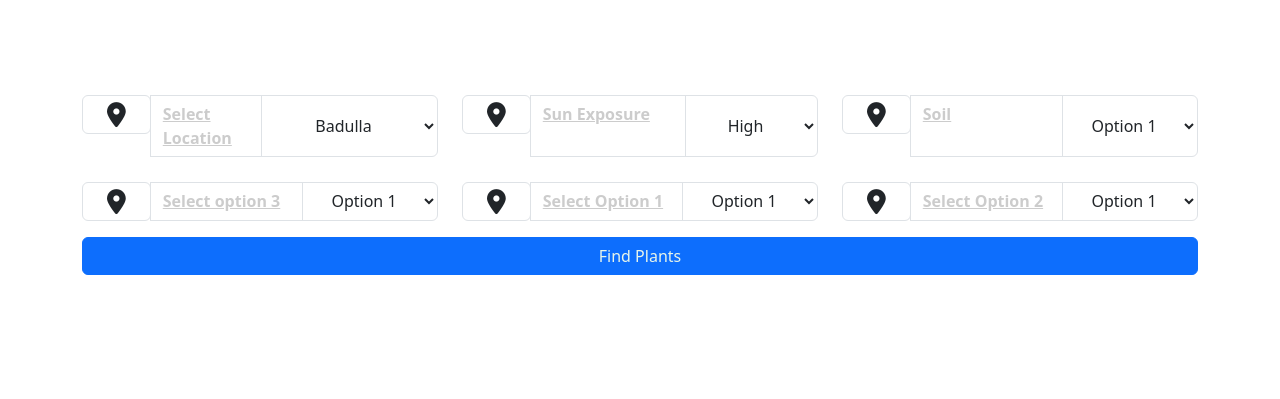
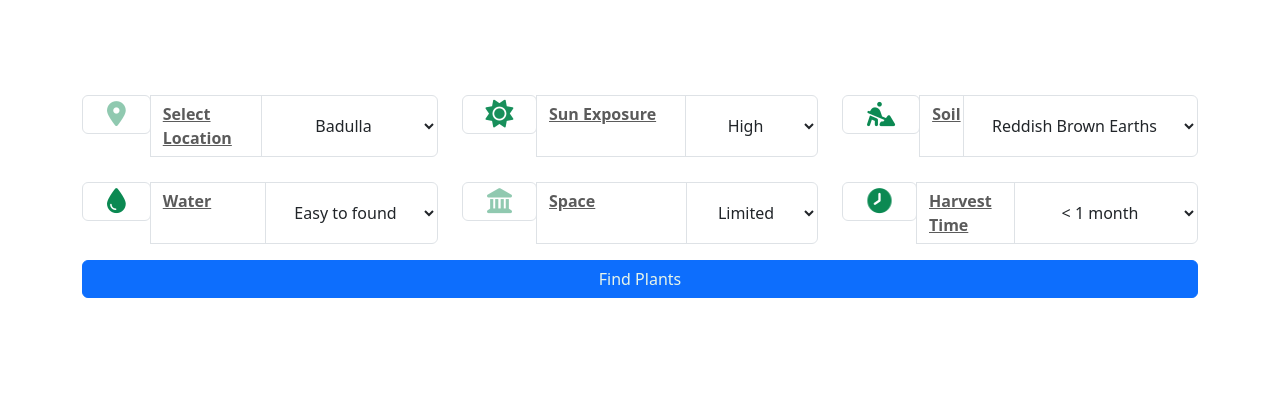
Before and after one commit to MigaraThiyunuwan/GardenGURU, a PHP site: page /php/plantSuggestion.php in a window 1280 px wide. Shown: the part 401-800 px from the top of the page. Run offline with PHP 8.4, Linux system fonts and the light colour scheme; some libraries are stand-ins or nearby versions.

Commit message:
plant suggessions

```diff
--- a/php/plantSuggestion.php
+++ b/php/plantSuggestion.php
@@ -7,9 +7,9 @@
     <meta content="width=device-width, initial-scale=1.0" name="viewport">
     <meta content="" name="keywords">
     <meta content="" name="description">
-    <link rel="stylesheet" href="https://cdnjs.cloudflare.com/ajax/libs/font-awesome/5.15.3/css/all.min.css">
-    <link rel="stylesheet" href="https://cdnjs.cloudflare.com/ajax/libs/font-awesome/6.0.0-beta3/css/all.min.css">
 
+
+    <script src="https://kit.fontawesome.com/0008de2df6.js" crossorigin="anonymous"></script>
     <link href="../css/bootstrap.min.css" rel="stylesheet">
     <link href="../css/style.css" rel="stylesheet">
     <link href="../css/register.css" rel="stylesheet">
@@ -85,10 +85,10 @@
                         <div class="input-group col">
                             <div class="input-group-prepend">
                                 <span class="input-group-text bg-white px-4 border-md border-right-0">
-                                    <i class="fas fa-map-marker-alt" style="font-size: 25px;"></i>
+                                    <i class="fa-solid fa-location-dot fa-fade" style="color: #0b8952; font-size: 25px;"></i>
                                 </span>
                             </div>
-                            <a class="form-control bg-white border-left-0 border-md" style="color: #ccc; font-weight: bold;">Select Location</a>
+                            <a class="form-control bg-white border-left-0 border-md" style="color: #5b5b5b; font-weight: bold;">Select Location</a>
                             <select id="job" name="jobtitle" class="input-group-text bg-white px-4 border-md border-right-0">
                                 <option value="">Badulla</option>
                                 <option value="">Kahataruppa</option>
@@ -100,11 +100,10 @@
                         <div class="input-group col">
                             <div class="input-group-prepend">
                                 <span class="input-group-text bg-white px-4 border-md border-right-0">
-                                    <i class="fas fa-map-marker-alt" style="font-size: 25px;"></i>
-                                    <i class="fas fa-some-icon" style="font-size: 25px;"></i>
+                                    <i class="fa-solid fa-sun fa-beat-fade" style="color: #0b8952; font-size: 25px;"></i>
                                 </span>
                             </div>
-                            <a class="form-control bg-white border-left-0 border-md" style="color: #ccc; font-weight: bold;">Sun Exposure</a>
+                            <a class="form-control bg-white border-left-0 border-md" style="color: #5b5b5b; font-weight: bold;">Sun Exposure</a>
                             <select id="option1" name="option1" class="input-group-text bg-white px-4 border-md border-right-0">
                                 <option value="">High</option>
                                 <option value="">Medium</option>
@@ -116,15 +115,14 @@
                         <div class="input-group col">
                             <div class="input-group-prepend">
                                 <span class="input-group-text bg-white px-4 border-md border-right-0">
-                                    <i class="fas fa-map-marker-alt" style="font-size: 25px;"></i>
-                                    <i class="fas fa-another-icon" style="font-size: 25px;"></i>
+                                <i class="fa-solid fa-person-digging fa-shake" style="color: #0b8952; font-size: 25px;"></i>
                                 </span>
                             </div>
-                            <a class="form-control bg-white border-left-0 border-md" style="color: #ccc; font-weight: bold;">Soil </a>
+                            <a class="form-control bg-white border-left-0 border-md" style="color: #5b5b5b; font-weight: bold;">Soil </a>
                             <select id="option2" name="option2" class="input-group-text bg-white px-4 border-md border-right-0">
-                                <option value="">Option 1</option>
-                                <option value="">Option 2</option>
-                                <option value="">Option 3</option>
+                                <option value="">Reddish Brown Earths</option>
+                                <option value="">Red Yellow Podzolic</option>
+                                <option value="">Low Humic Gley</option>
                             </select>
                         </div>
 
@@ -136,14 +134,14 @@
                         <div class="input-group col">
                             <div class="input-group-prepend">
                                 <span class="input-group-text bg-white px-4 border-md border-right-0">
-                                    <i class="fas fa-map-marker-alt" style="font-size: 25px;"></i>
+                                    <i class="fa-solid fa-droplet fa-bounce" style="color: #0b8952;font-size: 25px;"></i>
                                 </span>
                             </div>
-                            <a class="form-control bg-white border-left-0 border-md" style="color: #ccc; font-weight: bold;">Select option 3</a>
+                            <a class="form-control bg-white border-left-0 border-md" style="color: #5b5b5b; font-weight: bold;">Water</a>
                             <select id="job" name="jobtitle" class="input-group-text bg-white px-4 border-md border-right-0">
-                                <option value="">Option 1</option>
-                                <option value="">Option 2</option>
-                                <option value="">Option 3</option>
+                                <option value="">Easy to found</option>
+                                <option value="">Medium</option>
+                                <option value="">Rare</option>
                             </select>
                         </div>
 
@@ -151,15 +149,15 @@
                         <div class="input-group col">
                             <div class="input-group-prepend">
                                 <span class="input-group-text bg-white px-4 border-md border-right-0">
-                                    <i class="fas fa-map-marker-alt" style="font-size: 25px;"></i>
-                                    <i class="fas fa-some-icon" style="font-size: 25px;"></i>
+                                    <i class="fa-solid fa-landmark fa-fade" style="color: #0b8952;font-size: 25px;"></i>
                                 </span>
                             </div>
-                            <a class="form-control bg-white border-left-0 border-md" style="color: #ccc; font-weight: bold;">Select Option 1</a>
+                            <a class="form-control bg-white border-left-0 border-md" style="color: #5b5b5b; font-weight: bold;">Space</a>
                             <select id="option1" name="option1" class="input-group-text bg-white px-4 border-md border-right-0">
-                                <option value="">Option 1</option>
-                                <option value="">Option 2</option>
-                                <option value="">Option 3</option>
+                                <option value="">Limited</option>
+                                <option value="">Average</option>
+                                <option value="">Large</option>
+
                             </select>
                         </div>
 
@@ -167,15 +165,15 @@
                         <div class="input-group col">
                             <div class="input-group-prepend">
                                 <span class="input-group-text bg-white px-4 border-md border-right-0">
-                                    <i class="fas fa-map-marker-alt" style="font-size: 25px;"></i>
-                                    <i class="fas fa-another-icon" style="font-size: 25px;"></i>
+                                    <i class="fa-solid fa-clock fa-flip" style="color: #0b8952;font-size: 25px;"></i>
                                 </span>
                             </div>
-                            <a class="form-control bg-white border-left-0 border-md" style="color: #ccc; font-weight: bold;">Select Option 2</a>
+                            <a class="form-control bg-white border-left-0 border-md" style="color: #5b5b5b; font-weight: bold;">Harvest Time</a>
                             <select id="option2" name="option2" class="input-group-text bg-white px-4 border-md border-right-0">
-                                <option value="">Option 1</option>
-                                <option value="">Option 2</option>
-                                <option value="">Option 3</option>
+                                <option value="">< 1 month</option>
+                                <option value="">1 to 6 months</option>
+                                <option value="">6 to 12 months</option>
+                                <option value="">> 12 months</option>
                             </select>
                         </div>
 
```
